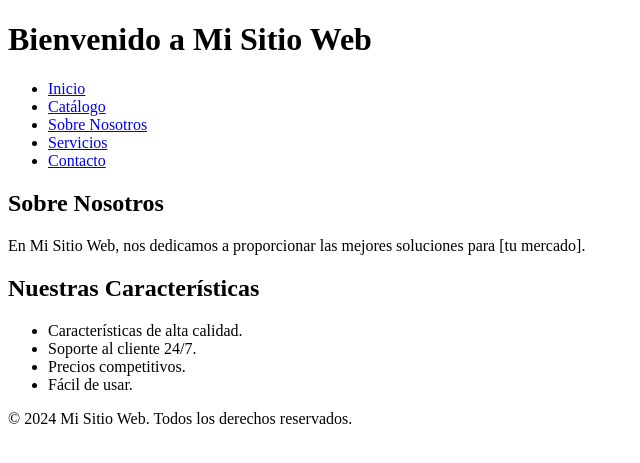
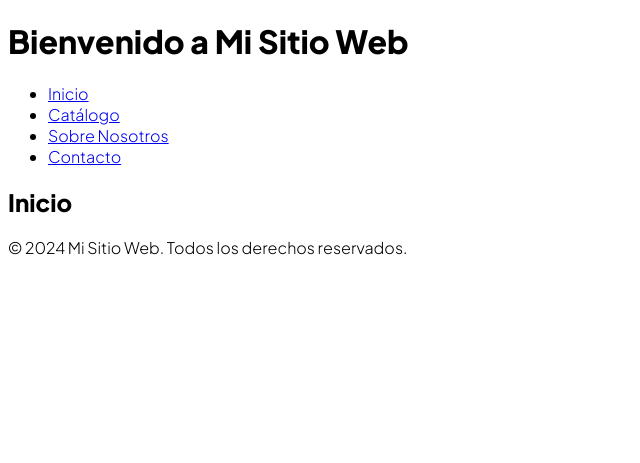
Before and after one commit to ignaciorevainera/unla-php, a CodeIgniter app: page /unla-php/index.php/pages/home in a window 1280 px wide. Shown: the top 463 px of the page, without its empty margins (0-640 px from the left). Run offline with CodeIgniter, Linux system fonts and the light colour scheme.

Commit message:
feat: add css and font files

```diff
--- a/application/controllers/Pages.php
+++ b/application/controllers/Pages.php
@@ -7,6 +7,7 @@ class Pages extends CI_Controller
 	public function home()
 	{
 		$data['title'] = 'Inicio';
+		$css_file = 'home.css';
 		$this->load->view('partials/header', $data);
 		$this->load->view('pages/home/index', $data);
 		$this->load->view('partials/footer');
@@ -15,6 +16,7 @@ class Pages extends CI_Controller
 	public function catalog()
 	{
 		$data['title'] = 'Catálogo';
+		$css_file = 'catalog.css';
 		$this->load->view('partials/header', $data);
 		$this->load->view('pages/catalog/index', $data);
 		$this->load->view('partials/footer');
@@ -23,22 +25,16 @@ class Pages extends CI_Controller
 	public function about()
 	{
 		$data['title'] = 'Sobre Nosotros';
+		$css_file = 'about.css';
 		$this->load->view('partials/header', $data);
 		$this->load->view('pages/about/index', $data);
-		$this->load->view('partials/footer');
-	}
-
-	public function services()
-	{
-		$data['title'] = 'Servicios';
-		$this->load->view('partials/header', $data);
-		$this->load->view('pages/services/index', $data);
 		$this->load->view('partials/footer');
 	}
 
 	public function contact()
 	{
 		$data['title'] = 'Contacto';
+		$css_file = 'contact.css';
 		$this->load->view('partials/header', $data);
 		$this->load->view('pages/contact/index', $data);
 		$this->load->view('partials/footer');
--- a/application/views/pages/about/index.php
+++ b/application/views/pages/about/index.php
@@ -1 +1,4 @@
-<h1><?php echo isset($title) ? $title : 'Mi Sitio Web'; ?></h1>
+<section>
+	<h1><?php echo isset($title) ? $title : 'Mi Sitio Web'; ?></h1>
+
+</section>
--- a/application/views/pages/catalog/index.php
+++ b/application/views/pages/catalog/index.php
@@ -1 +1,4 @@
-<h1><?php echo isset($title) ? $title : 'Mi Sitio Web'; ?></h1>
+<section>
+	<h1><?php echo isset($title) ? $title : 'Mi Sitio Web'; ?></h1>
+
+</section>
--- a/application/views/pages/contact/index.php
+++ b/application/views/pages/contact/index.php
@@ -1 +1,4 @@
-<h1><?php echo isset($title) ? $title : 'Mi Sitio Web'; ?></h1>
+<section>
+	<h1><?php echo isset($title) ? $title : 'Mi Sitio Web'; ?></h1>
+
+</section>
--- a/application/views/pages/home/index.php
+++ b/application/views/pages/home/index.php
@@ -1,14 +1,4 @@
-<section class="intro">
-	<h2>Sobre Nosotros</h2>
-	<p>En Mi Sitio Web, nos dedicamos a proporcionar las mejores soluciones para [tu mercado].</p>
+<section>
+	<h1><?php echo isset($title) ? $title : 'Mi Sitio Web'; ?></h1>
+
 </section>
-
-<section class="features">
-	<h2>Nuestras Características</h2>
-	<ul>
-		<li>Características de alta calidad.</li>
-		<li>Soporte al cliente 24/7.</li>
-		<li>Precios competitivos.</li>
-		<li>Fácil de usar.</li>
-	</ul>
-</section>
--- a/application/views/pages/services/index.php
+++ /dev/null
@@ -1 +0,0 @@
-<h1><?php echo isset($title) ? $title : 'Mi Sitio Web'; ?></h1>
--- a/application/views/partials/footer.php
+++ b/application/views/partials/footer.php
@@ -1,6 +1,6 @@
     </main>
     <footer>
-    	<p>&copy; 2024 Mi Sitio Web. Todos los derechos reservados.</p>
+    	<p>&copy; <?php echo date('Y'); ?> Mi Sitio Web. Todos los derechos reservados.</p>
     </footer>
     </body>
 
--- a/application/views/partials/header.php
+++ b/application/views/partials/header.php
@@ -6,6 +6,10 @@
 	<meta name="viewport" content="width=device-width, initial-scale=1.0">
 	<link rel="icon" type="image/svg+xml" href=<?php echo base_url('/assets/favicon/favicon.svg'); ?>>
 	<link rel="icon" type="image/png" href=<?php echo base_url('/assets/favicon/favicon.png'); ?>>
+	<link rel="stylesheet" href="<?php echo base_url('assets/css/global.css'); ?>">
+	<?php if (isset($css_file)): ?>
+		<link rel="stylesheet" href="<?php echo base_url('assets/css/pages' . $css_file); ?>">
+	<?php endif; ?>
 	<title>
 		<?php echo isset($title) ? $title : 'Mi Sitio Web'; ?>
 	</title>
@@ -16,11 +20,18 @@
 		<h1>Bienvenido a Mi Sitio Web</h1>
 		<nav>
 			<ul>
-				<li><a href="<?php echo base_url(); ?>">Inicio</a></li>
-				<li><a href="<?php echo base_url('catalog'); ?>">Catálogo</a></li>
-				<li><a href="<?php echo base_url('about'); ?>">Sobre Nosotros</a></li>
-				<li><a href="<?php echo base_url('services'); ?>">Servicios</a></li>
-				<li><a href="<?php echo base_url('contact'); ?>">Contacto</a></li>
+				<li>
+					<a href="<?php echo base_url(); ?>">Inicio</a>
+				</li>
+				<li>
+					<a href="<?php echo base_url('catalog'); ?>">Catálogo</a>
+				</li>
+				<li>
+					<a href="<?php echo base_url('about'); ?>">Sobre Nosotros</a>
+				</li>
+				<li>
+					<a href="<?php echo base_url('contact'); ?>">Contacto</a>
+				</li>
 			</ul>
 		</nav>
 	</header>
--- /dev/null
+++ b/assets/css/global.css
@@ -0,0 +1,39 @@
+@font-face {
+	font-family: "Ubuntu";
+	src: url("../fonts/plus-jakarta-sans-latin-200-normal.woff2")
+		format("woff2");
+	font-weight: 200;
+	font-style: normal;
+	font-display: swap;
+}
+
+@font-face {
+	font-family: "Ubuntu";
+	src: url("../fonts/plus-jakarta-sans-latin-300-normal.woff2")
+		format("woff2");
+	font-weight: 300;
+	font-style: normal;
+	font-display: swap;
+}
+
+@font-face {
+	font-family: "Ubuntu";
+	src: url("../fonts/plus-jakarta-sans-latin-600-normal.woff2")
+		format("woff2");
+	font-weight: 600;
+	font-style: normal;
+	font-display: swap;
+}
+
+@font-face {
+	font-family: "Ubuntu";
+	src: url("../fonts/plus-jakarta-sans-latin-800-normal.woff2")
+		format("woff2");
+	font-weight: 800;
+	font-style: normal;
+	font-display: swap;
+}
+
+body {
+	font-family: "Ubuntu", sans-serif;
+}
```
Also changed, not shown: assets/css/pages/about.css (added), assets/css/pages/catalog.css (added), assets/css/pages/contact.css (added), assets/css/pages/home.css (added), assets/fonts/plus-jakarta-sans-latin-200-normal.woff2 (added), assets/fonts/plus-jakarta-sans-latin-300-normal.woff2 (added), assets/fonts/plus-jakarta-sans-latin-600-normal.woff2 (added), assets/fonts/plus-jakarta-sans-latin-800-normal.woff2 (added).
